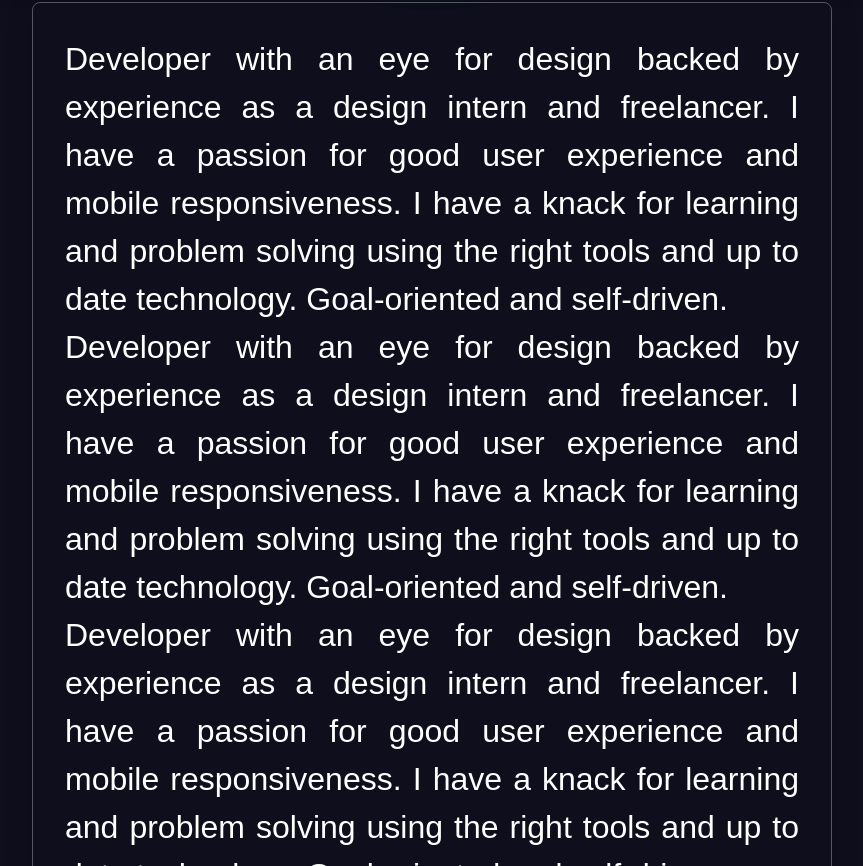
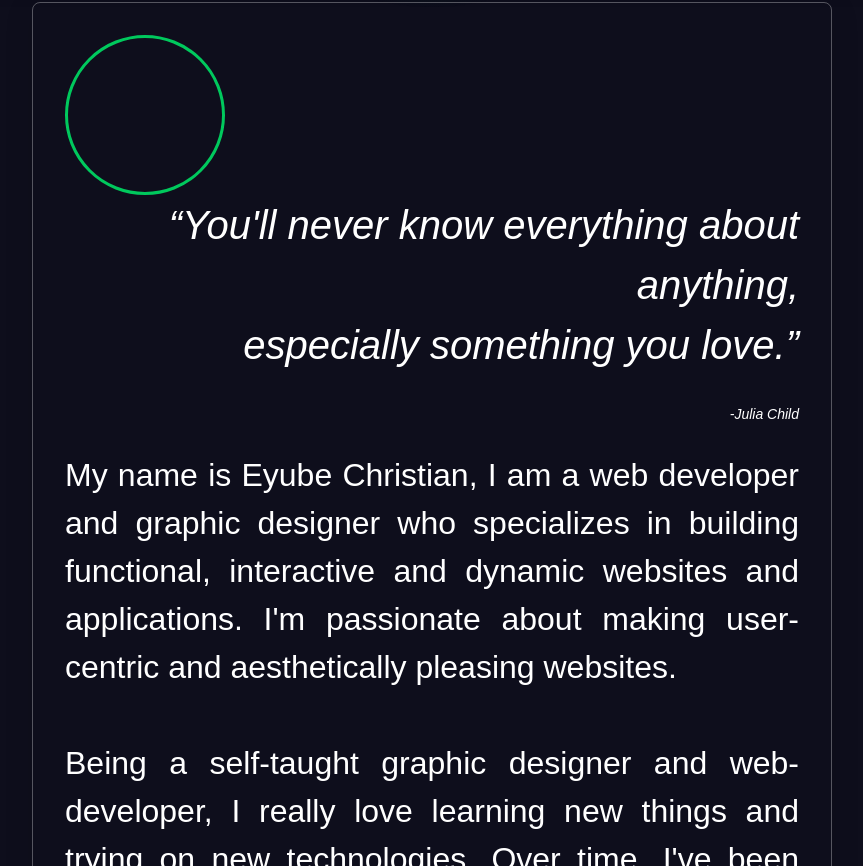
Before and after one commit to Christianey/portfolio, a Next.js app: page /about in a window 1280 px wide. Shown: the part 94-960 px from the top of the page, without its empty margins (208-1071 px from the left). Built offline with nearby package versions, Linux system fonts and the light colour scheme; a web font is replaced by a local one.

Commit message:
edited about page

```diff
--- a/pages/about.jsx
+++ b/pages/about.jsx
@@ -1,10 +1,10 @@
-import { Slide, Text, Box } from "@chakra-ui/react";
+import { Slide, Flex, Text, Box, Circle } from "@chakra-ui/react";
 
 const About = () => {
   return (
     <Slide direction="top" in={true} style={{ position: "static" }}>
       <Box maxWidth="50rem" mx="auto" my={4}>
-        <Text
+        <Box
           color={"white"}
           textAlign={"justify"}
           p={["1rem", "1rem", "2rem", "2rem"]}
@@ -14,29 +14,43 @@ const About = () => {
           backdropBlur={"5px"}
           border={"1px solid rgba(255, 255, 255, 0.3)"}
           w="full"
-          fontSize={["1rem", "1rem", "1rem", "1.3rem", "2rem"]}
         >
-          Developer with an eye for design backed by experience as a design
-          intern and freelancer. I have a passion for good user experience and
-          mobile responsiveness. I have a knack for learning and problem solving
-          using the right tools and up to date technology. Goal-oriented and
-          self-driven. <br />
-          Developer with an eye for design backed by experience as a design
-          intern and freelancer. I have a passion for good user experience and
-          mobile responsiveness. I have a knack for learning and problem solving
-          using the right tools and up to date technology. Goal-oriented and
-          self-driven. <br />
-          Developer with an eye for design backed by experience as a design
-          intern and freelancer. I have a passion for good user experience and
-          mobile responsiveness. I have a knack for learning and problem solving
-          using the right tools and up to date technology. Goal-oriented and
-          self-driven. <br />
-          Developer with an eye for design backed by experience as a design
-          intern and freelancer. I have a passion for good user experience and
-          mobile responsiveness. I have a knack for learning and problem solving
-          using the right tools and up to date technology. Goal-oriented and
-          self-driven.
-        </Text>
+          <Flex justify={"space-between"} align="center" mb={4} wrap={"wrap"}>
+            <Circle
+              mx={["auto", "auto", 0, 0]}
+              mb={[4, 4, 0, 0]}
+              size={["8rem", "8rem", "8rem", "10rem"]}
+              bg="darkBlue"
+              border={"3px solid"}
+              borderColor={"primary"}
+            ></Circle>
+            <Text
+              flexBasis={["100%", "100%", "auto", "auto"]}
+              textAlign={["center", "center", "right", "right"]}
+              fontStyle={"italic"}
+              fontSize={["1.2rem", "1.2rem", "1.5rem", "1.5rem", "2.5rem"]}
+            >
+              “You'll never know everything about anything, <br /> especially
+              something you love.” <br />
+              <Text as="span" fontSize={"sm"}>
+                -Julia Child
+              </Text>
+            </Text>
+          </Flex>
+          <Text fontSize={["1rem", "1rem", "1rem", "1.3rem", "2rem"]}>
+            My name is Eyube Christian, I am a web developer and graphic
+            designer who specializes in building functional, interactive and
+            dynamic websites and applications. I'm passionate about making
+            user-centric and aesthetically pleasing websites. <br /> <br />{" "}
+            Being a self-taught graphic designer and web-developer, I really
+            love learning new things and trying on new technologies. Over time,
+            I've been able to learn and create designs and websites with tools
+            like Adobe Illustrator, Adobe Photoshop, Coreldraw, HTML, CSS/Sass,
+            Javascript, React JS, NextJS, NodeJS, MongoDB etc. <br /> <br />{" "}
+            Asides programming and design, I love listening to music, watching
+            football and gaming.
+          </Text>
+        </Box>
       </Box>
     </Slide>
   );
```
